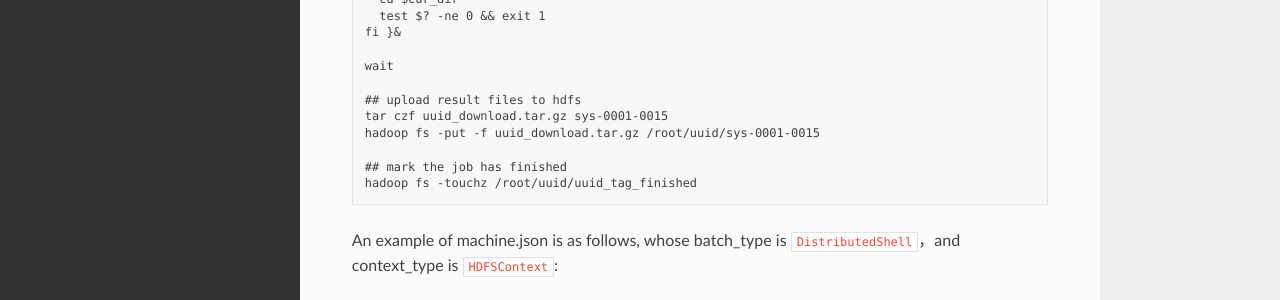
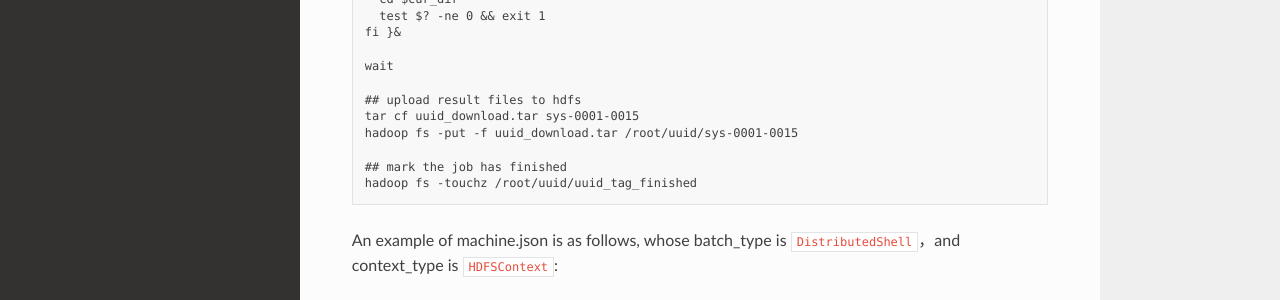
Before and after one commit to deepmodeling/dpdispatcher, a Sphinx documentation site: the page built from doc/dpdispatcher_on_yarn.md, in a window 1280 px wide and 1400 px high, scrolled down 2416 px. Shown: the part 705-1005 px from the top of the window. Built offline with Sphinx 7.4.7 and the Read the Docs theme 2.0.0, drawn with Linux system fonts in a browser that asks for light colours; pages that are not in the unit, such as notebooks, are missing from menus; some of the changed text lies outside the part shown.

Commit message:
change tar.gz to tar, change -cvf to cf

```diff
--- a/doc/dpdispatcher_on_yarn.md
+++ b/doc/dpdispatcher_on_yarn.md
@@ -140,8 +140,8 @@ fi }&
 wait
 
 ## upload result files to hdfs
-tar czf uuid_download.tar.gz sys-0001-0015
-hadoop fs -put -f uuid_download.tar.gz /root/uuid/sys-0001-0015
+tar cf uuid_download.tar sys-0001-0015
+hadoop fs -put -f uuid_download.tar /root/uuid/sys-0001-0015
 
 ## mark the job has finished
 hadoop fs -touchz /root/uuid/uuid_tag_finished
```
